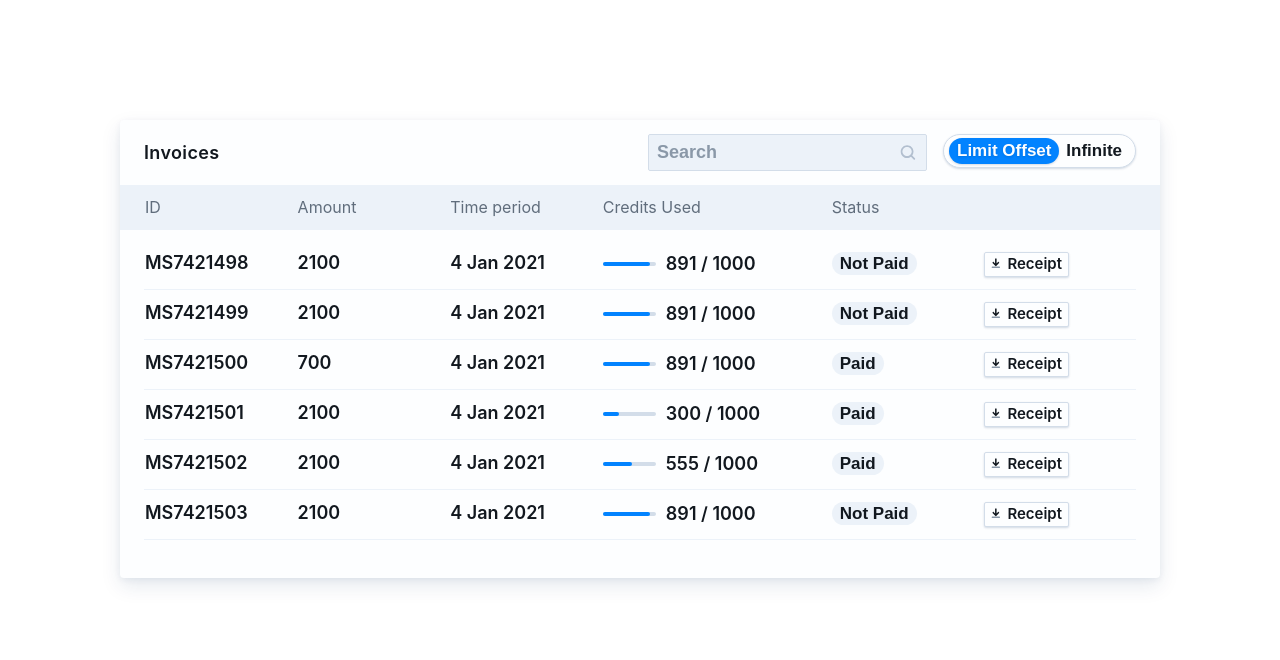
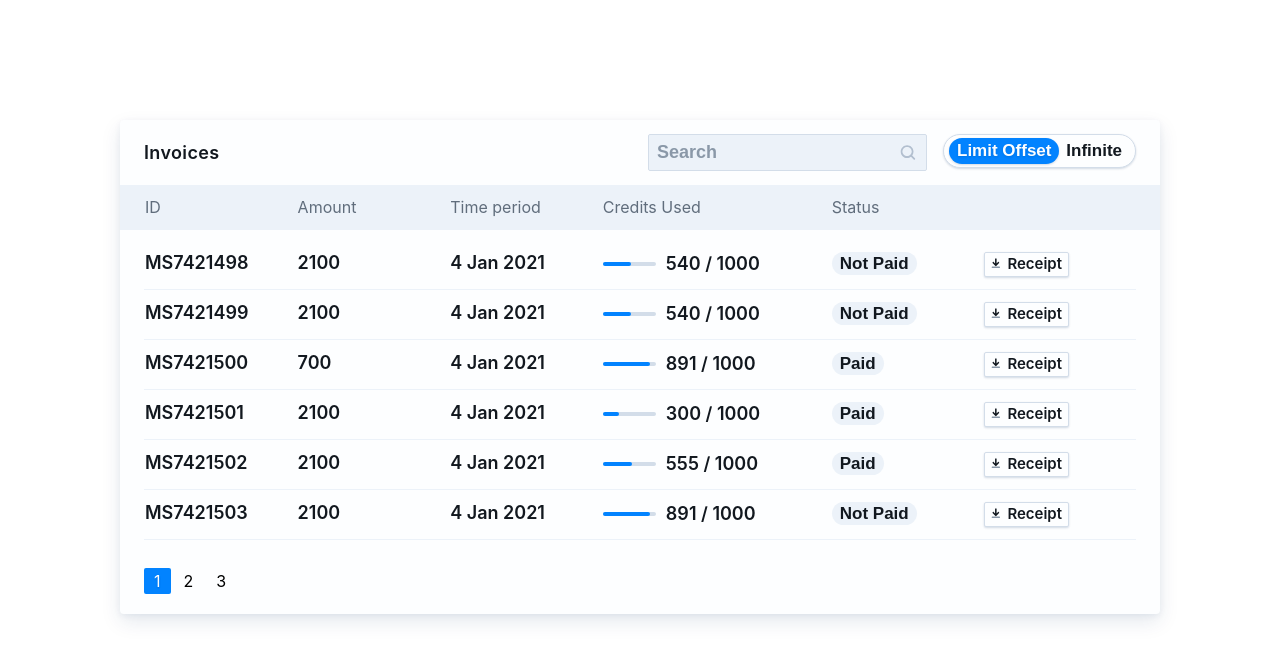
Before and after one commit to inkoop/merkle-science, a Vue app: page / in a window 1280 px wide. Shown: the top 660 px of the page. Built offline with nearby package versions, Linux system fonts and the light colour scheme.

Commit message:
Pagination Added, Mock Data added

```diff
--- a/src/components/Table.vue
+++ b/src/components/Table.vue
@@ -68,7 +68,13 @@
           </td>
         </tr>
       </tbody>
-      <tfoot class="table-footer"></tfoot>
+      <tfoot class="table-footer">
+        <Pagination
+          :currentPage="pagination.currentPage"
+          :totalPages="pagination.totalPages"
+          @changePage="changePage"
+        />
+      </tfoot>
     </div>
   </div>
 </template>
@@ -78,81 +84,35 @@ import { format } from "date-fns";
 
 import SearchField from "./UI/SearchField";
 import ToggleField from "./UI/ToggleField";
+import Pagination from "./UI/Pagination";
+
+import { invoices } from "../mock";
 
 export default {
   name: "Table",
   props: { msg: String },
-  components: { SearchField, ToggleField },
+  components: { SearchField, ToggleField, Pagination },
   data() {
     return {
-      invoices: [
-        {
-          id: "MS7421498",
-          amount: 2100,
-          timePeriod: new Date(),
-          creditsUsed: 891,
-          creditsLimit: 1000,
-          isPaid: false,
-          receiptUrl: "https://google.com",
-        },
-        {
-          id: "MS7421499",
-          amount: 2100,
-          timePeriod: new Date(),
-          creditsUsed: 891,
-          creditsLimit: 1000,
-          isPaid: false,
-          receiptUrl: "https://google.com",
-        },
-        {
-          id: "MS7421500",
-          amount: 700,
-          timePeriod: new Date(),
-          creditsUsed: 891,
-          creditsLimit: 1000,
-          isPaid: true,
-          receiptUrl: "https://google.com",
-        },
-        {
-          id: "MS7421501",
-          amount: 2100,
-          timePeriod: new Date(),
-          creditsUsed: 300,
-          creditsLimit: 1000,
-          isPaid: true,
-          receiptUrl: "https://google.com",
-        },
-        {
-          id: "MS7421502",
-          amount: 2100,
-          timePeriod: new Date(),
-          creditsUsed: 555,
-          creditsLimit: 1000,
-          isPaid: true,
-          receiptUrl: "https://google.com",
-        },
-        {
-          id: "MS7421503",
-          amount: 2100,
-          timePeriod: new Date(),
-          creditsUsed: 891,
-          creditsLimit: 1000,
-          isPaid: false,
-          receiptUrl: "https://google.com",
-        },
-      ],
-      filteredInvoices: [],
+      filteredInvoices: invoices,
+      pagination: {
+        currentPage: 0,
+        perPage: 6,
+        totalPages: 0,
+      },
       sortField: "",
       isAscending: true,
     };
   },
-  mounted() {
-    this.filteredInvoices = this.invoices;
+  created() {
+    const { perPage } = this.pagination;
+    this.filteredInvoices = invoices.slice(0, perPage);
+    this.pagination.totalPages = Math.ceil(invoices.length / perPage);
   },
   methods: {
     handleSearch(query) {
       const lowerCaseQuery = query.toLowerCase();
-      this.filteredInvoices = this.invoices.filter((invoice) => {
+      this.filteredInvoices = invoices.filter((invoice) => {
         return (
           invoice.id.toLowerCase().includes(lowerCaseQuery) ||
           String(invoice.amount)
@@ -181,6 +141,13 @@ export default {
         }
         return 0;
       });
+    },
+    changePage(page) {
+      const { perPage } = this.pagination;
+      const start = page * perPage;
+      const end = page * perPage + perPage;
+      this.pagination.currentPage = page;
+      this.filteredInvoices = invoices.slice(start, end);
     },
   },
 };
@@ -253,7 +220,7 @@ export default {
   .table-body {
     display: flex;
     flex-direction: column;
-    padding: 10px 24px;
+    padding: 10px 24px 0 24px;
     margin-bottom: 28px;
 
     tr {
@@ -282,13 +249,15 @@ export default {
         align-items: center;
       }
     }
+  }
 
-    .table-footer {
-      display: flex;
-      justify-content: space-between;
+  .table-footer {
+    display: flex;
+    justify-content: space-between;
+    flex-direction: column;
 
-      padding: 10px 24px;
-    }
+    padding: 0 24px;
+    margin-bottom: 20px;
   }
 }
 
--- /dev/null
+++ b/src/components/UI/Pagination.vue
@@ -0,0 +1,42 @@
+<template>
+  <div class="pagination-container">
+    <div
+      class="page-item"
+      :class="{ 'is-selected': i === currentPage + 1 }"
+      v-for="i in totalPages"
+      :key="i"
+      @click="$emit('changePage', i - 1)"
+    >
+      {{ i }}
+    </div>
+  </div>
+</template>
+
+<script>
+export default {
+  name: "Pagination",
+  props: ["currentPage", "totalPages"],
+};
+</script>
+
+<style lang="scss">
+.pagination-container {
+  display: flex;
+  justify-content: flex-start;
+  align-items: center;
+
+  .page-item {
+    padding: 3px 10px;
+    margin-right: 3px;
+    cursor: pointer;
+
+    &.is-selected {
+      color: var(--color-grey-white);
+      border-radius: 2px;
+      background-color: var(--color-blue-600);
+      text-shadow: 0px 1px 3px rgba(0, 52, 102, 0.06),
+        0px 1px 2px rgba(0, 52, 102, 0.12);
+    }
+  }
+}
+</style>
--- /dev/null
+++ b/src/mock.js
@@ -0,0 +1,128 @@
+export const invoices = [
+  {
+    id: "MS7421498",
+    amount: 2100,
+    timePeriod: new Date(),
+    creditsUsed: 540,
+    creditsLimit: 1000,
+    isPaid: false,
+    receiptUrl: "https://google.com",
+  },
+  {
+    id: "MS7421499",
+    amount: 2100,
+    timePeriod: new Date(),
+    creditsUsed: 540,
+    creditsLimit: 1000,
+    isPaid: false,
+    receiptUrl: "https://google.com",
+  },
+  {
+    id: "MS7421500",
+    amount: 700,
+    timePeriod: new Date(),
+    creditsUsed: 891,
+    creditsLimit: 1000,
+    isPaid: true,
+    receiptUrl: "https://google.com",
+  },
+  {
+    id: "MS7421501",
+    amount: 2100,
+    timePeriod: new Date(),
+    creditsUsed: 300,
+    creditsLimit: 1000,
+    isPaid: true,
+    receiptUrl: "https://google.com",
+  },
+  {
+    id: "MS7421502",
+    amount: 2100,
+    timePeriod: new Date(),
+    creditsUsed: 555,
+    creditsLimit: 1000,
+    isPaid: true,
+    receiptUrl: "https://google.com",
+  },
+  {
+    id: "MS7421503",
+    amount: 2100,
+    timePeriod: new Date(),
+    creditsUsed: 891,
+    creditsLimit: 1000,
+    isPaid: false,
+    receiptUrl: "https://google.com",
+  },
+  {
+    id: "MS7421504",
+    amount: 700,
+    timePeriod: new Date(),
+    creditsUsed: 434,
+    creditsLimit: 1000,
+    isPaid: true,
+    receiptUrl: "https://google.com",
+  },
+  {
+    id: "MS7421505",
+    amount: 3000,
+    timePeriod: new Date(),
+    creditsUsed: 213,
+    creditsLimit: 1000,
+    isPaid: true,
+    receiptUrl: "https://google.com",
+  },
+  {
+    id: "MS7421506",
+    amount: 1200,
+    timePeriod: new Date(),
+    creditsUsed: 322,
+    creditsLimit: 1000,
+    isPaid: true,
+    receiptUrl: "https://google.com",
+  },
+  {
+    id: "MS7421507",
+    amount: 1900,
+    timePeriod: new Date(),
+    creditsUsed: 632,
+    creditsLimit: 1000,
+    isPaid: false,
+    receiptUrl: "https://google.com",
+  },
+  {
+    id: "MS7421508",
+    amount: 2100,
+    timePeriod: new Date(),
+    creditsUsed: 540,
+    creditsLimit: 1000,
+    isPaid: false,
+    receiptUrl: "https://google.com",
+  },
+  {
+    id: "MS7421509",
+    amount: 2100,
+    timePeriod: new Date(),
+    creditsUsed: 540,
+    creditsLimit: 1000,
+    isPaid: false,
+    receiptUrl: "https://google.com",
+  },
+  {
+    id: "MS7421510",
+    amount: 700,
+    timePeriod: new Date(),
+    creditsUsed: 891,
+    creditsLimit: 1000,
+    isPaid: true,
+    receiptUrl: "https://google.com",
+  },
+  {
+    id: "MS7421511",
+    amount: 2100,
+    timePeriod: new Date(),
+    creditsUsed: 300,
+    creditsLimit: 1000,
+    isPaid: true,
+    receiptUrl: "https://google.com",
+  },
+];
```
